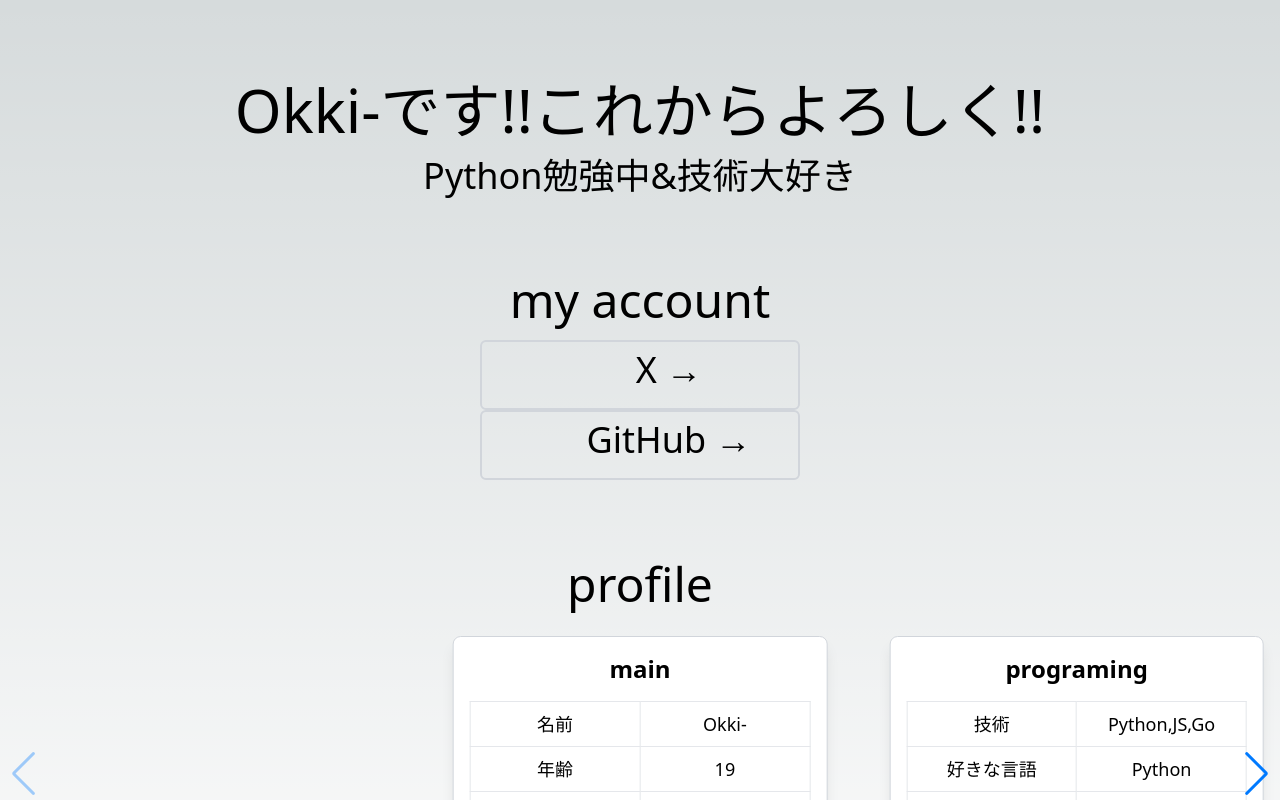
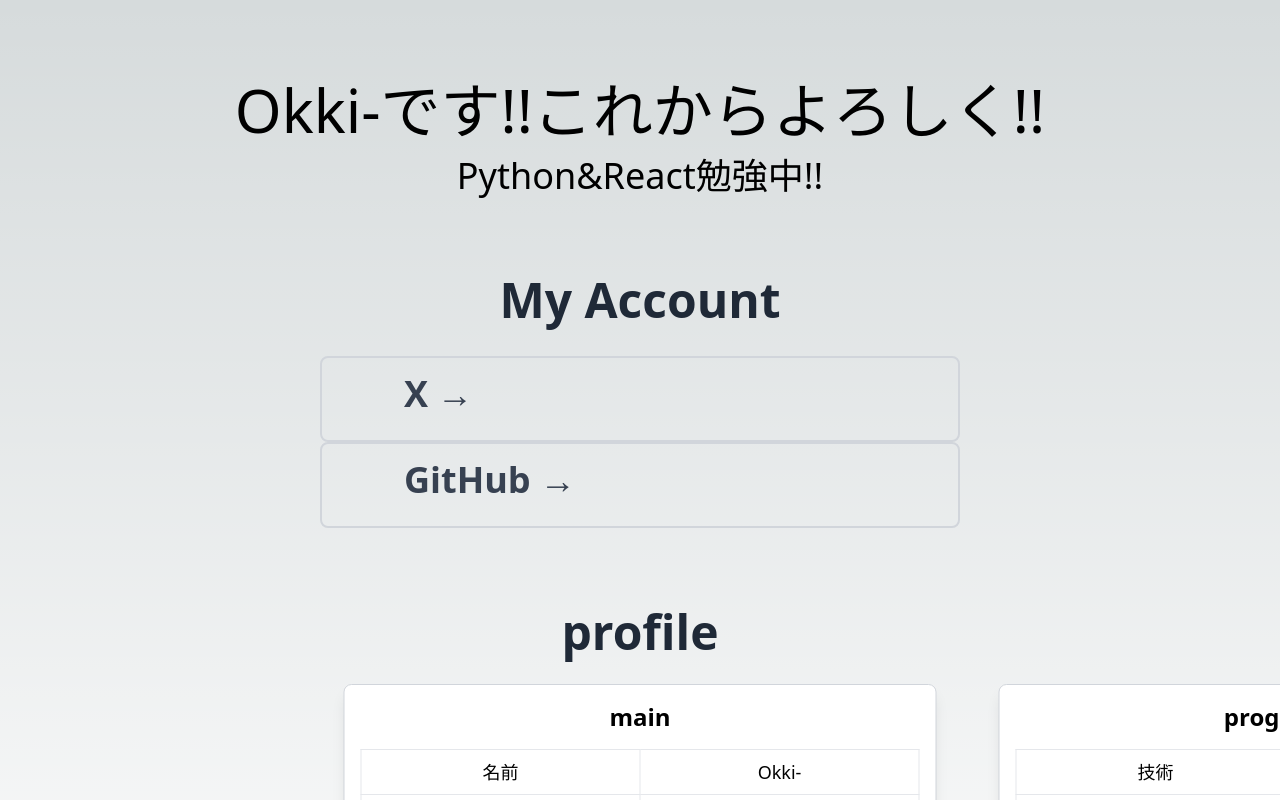
Before and after one commit to Okkyyt/my-homepage, a Next.js app: page / in a window 1280 px wide. Shown: the top 800 px of the page. Built offline with nearby package versions, Linux system fonts and the light colour scheme.

Commit message:
change style

```diff
--- a/app/page.tsx
+++ b/app/page.tsx
@@ -18,6 +18,36 @@ interface ProfileType {
   title: string;
   details: Detail[];
 }
+
+const profiles = [
+  {
+    title: "main",
+    details: [
+      { label: "名前", value: "Okki-" },
+      { label: "年齢", value: "19" },
+      { label: "出身地", value: "神戸" },
+      { label: "趣味", value: "プログラミング,ゲーム" },
+    ],
+  },
+  {
+    title: "programing",
+    details: [
+      { label: "技術", value: "Python,JS,Go" },
+      { label: "好きな言語", value: "Python" },
+      { label: "興味のある技術", value: "GraphQL,Nextjs" },
+      { label: "やりたいこと", value: "ハッカソン,Kaggle" },
+    ],
+  },
+  {
+    title: "free time",
+    details: [
+      { label: "すること", value: "寝る,ゲーム,配信見る" },
+      { label: "睡眠時間", value: "夜2時間,昼6時間" },
+      { label: "好きなゲーム", value: "FPS,LoL,スマホゲー(学マス)" },
+      { label: "推し", value: "あくシオ,ここフレ" },
+    ],
+  },
+];
 
 const ProfileCard: React.FC<{ profile: ProfileType }> = ({ profile }) => {
   return (
@@ -45,49 +75,21 @@ export default function Home() {
   const xHandle = "/your_x_handle"; // 適切なハンドルに変更してください
   const githubHandle = "/your_github_handle"; // 適切なハンドルに変更してください
 
-  const profiles = [
-    {
-      title: "main",
-      details: [
-        { label: "名前", value: "Okki-" },
-        { label: "年齢", value: "19" },
-        { label: "出身地", value: "神戸" },
-        { label: "趣味", value: "プログラミング,ゲーム" },
-      ],
-    },
-    {
-      title: "programing",
-      details: [
-        { label: "技術", value: "Python,JS,Go" },
-        { label: "好きな言語", value: "Python" },
-        { label: "興味のある技術", value: "GraphQL,Nextjs" },
-        { label: "やりたいこと", value: "ハッカソン,Kaggle" },
-      ],
-    },
-    {
-      title: "free time",
-      details: [
-        { label: "すること", value: "寝る,ゲーム,配信見る" },
-        { label: "睡眠時間", value: "夜2時間,昼6時間" },
-        { label: "好きなゲーム", value: "FPS,LoL,スマホゲー(学マス)" },
-        { label: "推し", value: "あくシオ,ここフレ" },
-      ],
-    },
-  ];
-
   return (
     <main className="flex flex-col items-center justify-between font-sans w-full">
       {/* Title */}
       <div className="text-center mt-20 mb-20 w-full">
         <h1 className="text-6xl">Okki-です!!これからよろしく!!</h1>
-        <h2 className="text-4xl mt-4">Python勉強中&技術大好き</h2>
+        <h2 className="text-4xl mt-4">Python&React勉強中!!</h2>
       </div>
       {/* Link */}
-      <div className="flex flex-col text-center items-center mb-20 w-full">
-        <h3 className="text-5xl">my account</h3>
-        <div className="mt-4 text-4xl w-80">
+      <div className="flex flex-col items-center mb-20 w-full">
+        <h3 className="text-5xl text-center font-bold text-gray-800">
+          My Account
+        </h3>
+        <div className="mt-8 text-4xl w-1/2">
           <Link
-            className="group border-solid border-2 p-2 rounded-md border-gray-300 hover:border-blue-400 flex justify-center transition-all duration-300 hover:w-100"
+            className="group border-solid border-2 p-4 rounded-lg border-gray-300 hover:border-blue-500 flex transition-all hover:bg-blue-50 hover:shadow-lg"
             href={`https://x.com${xHandle}`}
             target="_blank"
             rel="noopener noreferrer"
@@ -97,12 +99,14 @@ export default function Home() {
               alt="x_logo"
               width={50}
               height={50}
-              className="mr-2 opacity-0 group-hover:opacity-100 transition-opacity duration-300"
+              className="mr-4 opacity-0 group-hover:opacity-100 transition-opacity duration-300"
             />
-            <p>X &rarr;</p>
+            <p className="font-semibold text-gray-700 group-hover:text-blue-500 transition-colors duration-300">
+              X &rarr;
+            </p>
           </Link>
           <Link
-            className="group border-solid border-2 p-2 rounded-md border-gray-300 hover:border-blue-400 flex justify-center transition-all duration-300 hover:w-100"
+            className="group border-solid border-2 p-4 rounded-lg border-gray-300 hover:border-blue-500 flex transition-all hover:bg-blue-50 hover:shadow-lg"
             href={`https://github.com${githubHandle}`}
             target="_blank"
             rel="noopener noreferrer"
@@ -112,21 +116,24 @@ export default function Home() {
               alt="github_logo"
               width={50}
               height={50}
-              className="mr-2 opacity-0 group-hover:opacity-100 transition-opacity duration-300"
+              className="mr-4 opacity-0 group-hover:opacity-100 transition-opacity duration-300"
             />
-            <p>GitHub &rarr;</p>
+            <p className="font-semibold text-gray-700 group-hover:text-blue-500 transition-colors duration-300">
+              GitHub &rarr;
+            </p>
           </Link>
         </div>
       </div>
+
       {/* profile */}
       <div className="text-center mb-20 w-full">
-        <h3 className="text-5xl">profile</h3>
+        <h3 className="text-5xl font-bold text-gray-800">profile</h3>
         <div className="mt-3 relative">
           <Swiper
             modules={[Navigation, Pagination]}
             loop={false}
             speed={1500}
-            slidesPerView={3} // Adjust this to show part of the next slide
+            slidesPerView={2} // Adjust this to show part of the next slide
             centeredSlides={true} // Center the slide when it comes into view
             spaceBetween={30}
             navigation={{
```
